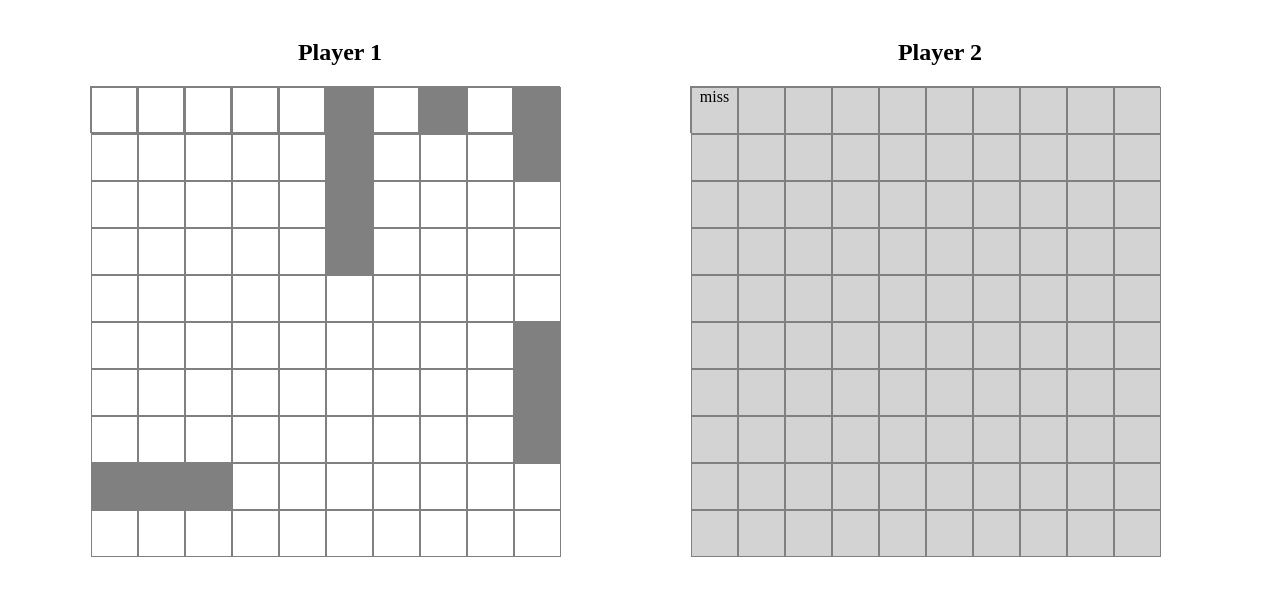
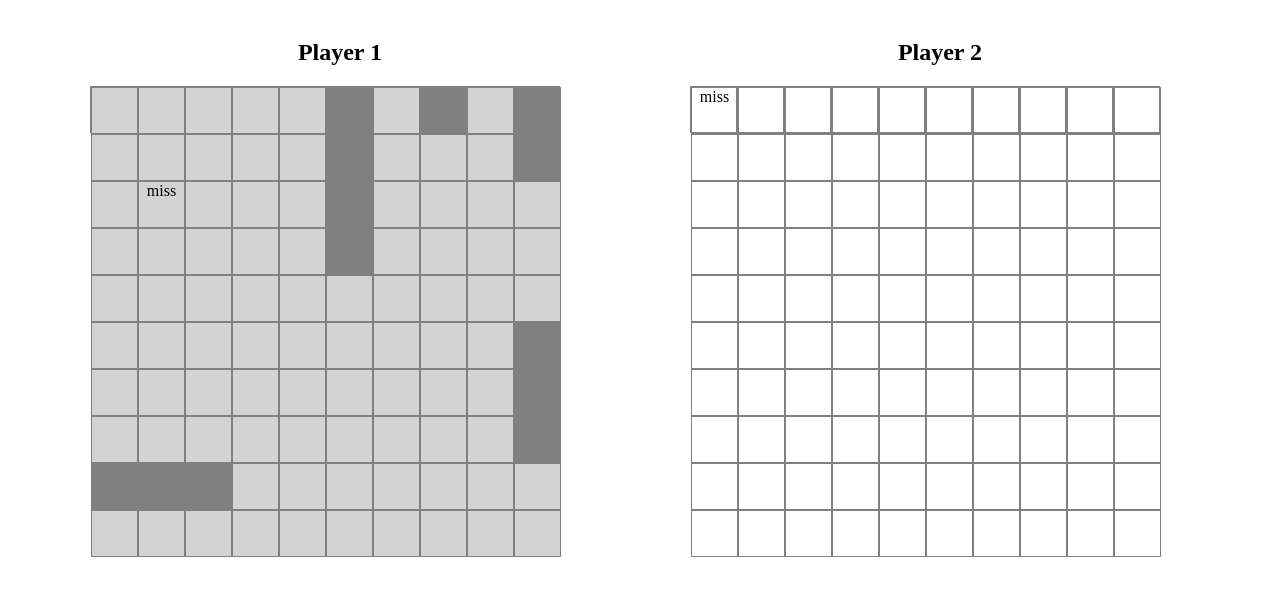
Before and after one commit to litnomad/battleship, a website built with webpack: page src/index.html in a window 1280 px wide. Both pictures are taken after a click on the element 714 px from the left and 171 px from the top of the page. Shown: the part 61-656 px from the top of the page. Built offline with nearby package versions, Linux system fonts and the light colour scheme.

Commit message:
feat: add option to choose ship length and place either horizontally or vertically, add random attacks from the computer, and keep track of player turns

```diff
--- a/src/dom.js
+++ b/src/dom.js
@@ -1,19 +1,7 @@
-import { Player } from "./logic.js";
+import { switchPlayer, computerAttacks, Player, playerTurn } from "./logic.js";
 import "./style.css";
 
-function switchPlayer(activeplayer = player) {
-  if (activeplayer === player) {
-    player1.classList = "inactive";
-    player2.classList = "active";
-  }
-  if (activeplayer === computer) {
-    player1.classList = "active";
-    player2.classList = "inactive";
-  }
-}
-
-// player 1 gameboard
-// get coordinates
+// get player 1's coordinates
 const player = new Player([
   [[0, 8], 3, "horizontal"],
   [[5, 0], 4, "vertical"],
@@ -22,11 +10,9 @@ const player = new Player([
   [[9, 7], 3, "vertical"],
 ]);
 
-// get gameboard
+// render player 1 gameboard
+const player1 = document.querySelector("#player1");
 const board = player.board.getBoard();
-
-// render gameboard
-const player1 = document.querySelector("#player1");
 
 for (let i = 0; i < board.length; i++) {
   const column = document.createElement("div");
@@ -35,36 +21,16 @@ for (let i = 0; i < board.length; i++) {
 
   for (let j = 0; j < board[i].length; j++) {
     const row = document.createElement("div");
-    row.setAttribute("id", "row" + j);
+    row.setAttribute("id", "row" + i + j);
     column.appendChild(row);
 
-    if (board[i][j].length > 0) {
+    if (typeof board[i][j][0] === "object") {
       row.style.backgroundColor = "grey";
     }
-
-    // click event triggers hit function
-    row.addEventListener("click", (event) => {
-      console.log(i, j);
-
-      if (row.textContent != "miss") {
-        player.board.receiveAttack(i, j);
-      }
-
-      if (board[i][j][0] != "miss") {
-        board[i][j][0].hit;
-        row.style.borderStyle = "dashed";
-        row.style.borderColor = "red";
-      } else {
-        row.textContent = board[i][j][0];
-      }
-
-      switchPlayer(player);
-    });
   }
 }
 
-// player 2 gameboard
-// get coordinates
+// get player 2's coordinates
 const computer = new Player([
   [[0, 8], 3, "horizontal"],
   [[5, 0], 4, "vertical"],
@@ -73,11 +39,9 @@ const computer = new Player([
   [[9, 7], 3, "vertical"],
 ]);
 
-// get gameboard
+// render player 2 gameboard
+const player2 = document.querySelector("#player2");
 const board2 = computer.board.getBoard();
-
-// render gameboard
-const player2 = document.querySelector("#player2");
 
 for (let i = 0; i < board2.length; i++) {
   const column = document.createElement("div");
@@ -86,30 +50,49 @@ for (let i = 0; i < board2.length; i++) {
 
   for (let j = 0; j < board2[i].length; j++) {
     const row = document.createElement("div");
-    row.setAttribute("id", "row" + j);
+    row.setAttribute("id", "row" + i + j);
     column.appendChild(row);
 
-    if (board2[i][j].length > 0) {
+    if (typeof board2[i][j][0] === "object") {
       row.style.backgroundColor = "none";
     }
 
-    // click event triggers hit function
     row.addEventListener("click", (event) => {
+      if (player2.classList.contains("active")) {
         console.log(i, j);
 
         if (row.textContent != "miss") {
           computer.board.receiveAttack(i, j);
         }
 
-      if (board2[i][j][0] != "miss") {
+        if (typeof board2[i][j][0] === "object") {
+          row.style.borderColor = "red";
+          row.style.borderStyle = "dashed";
+
           board2[i][j][0].hit;
-        row.style.borderStyle = "dashed";
-        row.style.borderColor = "red";
         } else {
           row.textContent = board2[i][j][0];
         }
 
-      switchPlayer(computer);
+        playerTurn("computer");
+
+        // computer automatically attacks after player's turn
+        const x = computerAttacks().column;
+        const y = computerAttacks().row;
+        console.log(x, y);
+        player.board.receiveAttack(x, y);
+
+        const playerBoard = document.querySelector(`#row${x}${y}`);
+
+        if (player.board.getBoard()[x][y][0] == "miss") {
+          playerBoard.textContent = "miss";
+        } else if (player.board.getBoard()[x][y][0].length > 0) {
+          playerBoard.style.borderStyle = "dashed";
+          playerBoard.style.borderColor = "red";
+        }
+
+        playerTurn("player");
+      }
     });
   }
 }
--- a/src/index.html
+++ b/src/index.html
@@ -14,7 +14,7 @@
       </div>
       <div >
         <h2>Player 2</h2>
-        <div id="player2"></div>
+        <div id="player2" class="active"></div>
       </div>
     </div>
   </body>
--- a/src/logic.js
+++ b/src/logic.js
@@ -21,11 +21,9 @@ class Ship {
 function createBoard() {
   const board = [];
 
-  // create rows
   for (let i = 0; i < 10; i++) {
     board.push([]);
 
-    // create columns
     for (let j = 0; j < 10; j++) {
       board[i].push([]);
     }
@@ -46,20 +44,18 @@ function placeShips(coordinates, getBoard) {
     if (column > 10 || row > 10) {
       throw new Error("Out of range. Coordinates must be between 0 and 10.");
     } else {
+      // push reference
       const ship = new Ship(size);
 
-      // horizontal orientation
       for (let l = 0; l < size; l++) {
         if (orientation == "horizontal") {
           if (column + size > 9) {
-            // push reference
             getBoard[column - l][row].push(ship);
           } else {
             getBoard[column + l][row].push(ship);
           }
         }
 
-        // vertical orientation
         if (orientation == "vertical") {
           if (row + size > 9) {
             getBoard[column][row - l].push(ship);
@@ -101,8 +97,7 @@ class Gameboard {
       throw new Error("Out of range. Cooordinates must be between 0 and 10.");
     }
 
-    // no action if already a miss
-    if (this.board[column][row].length > 0) {
+    if (typeof this.board[column][row][0] === "object") {
       if (this.board[column][row][0].hit != this.board[column][row][0].length) {
         this.board[column][row][0].takeHit();
         console.log(this.board[column][row][0]);
@@ -126,9 +121,9 @@ class Gameboard {
   }
 }
 
+// throws an error if ships overlap
 class Player {
   constructor(array) {
-    // prevent overlapping ships
     for (let i = 0, j = i + 1; i < array.length; i++, j++) {
       let index = j;
       while (index < array.length) {
@@ -166,4 +161,39 @@ class Player {
   }
 }
 
-export { createBoard, placeShips, Ship, Player };
+function playerTurn(activeplayer) {
+  if (activeplayer === "player") {
+    player1.classList = "inactive";
+    player2.classList = "active";
+  }
+  if (activeplayer === "computer") {
+    player1.classList = "active";
+    player2.classList = "inactive";
+  }
+}
+
+function getLastValue(set) {
+  let value;
+  for (value of set) {
+    return value;
+  }
+}
+
+// computer targets area on the board to attack once
+function computerAttacks() {
+  const prevColumn = new Set();
+  const prevRow = new Set();
+
+  prevColumn.add(Math.ceil(Math.random() * 9));
+  prevRow.add(Math.ceil(Math.random() * 9));
+
+  const column = getLastValue(prevColumn);
+  const row = getLastValue(prevRow);
+
+  return {
+    column,
+    row,
+  };
+}
+
+export { createBoard, placeShips, Ship, Player, playerTurn, computerAttacks };
```
Lines whose indentation alone changed are shown as unchanged.
